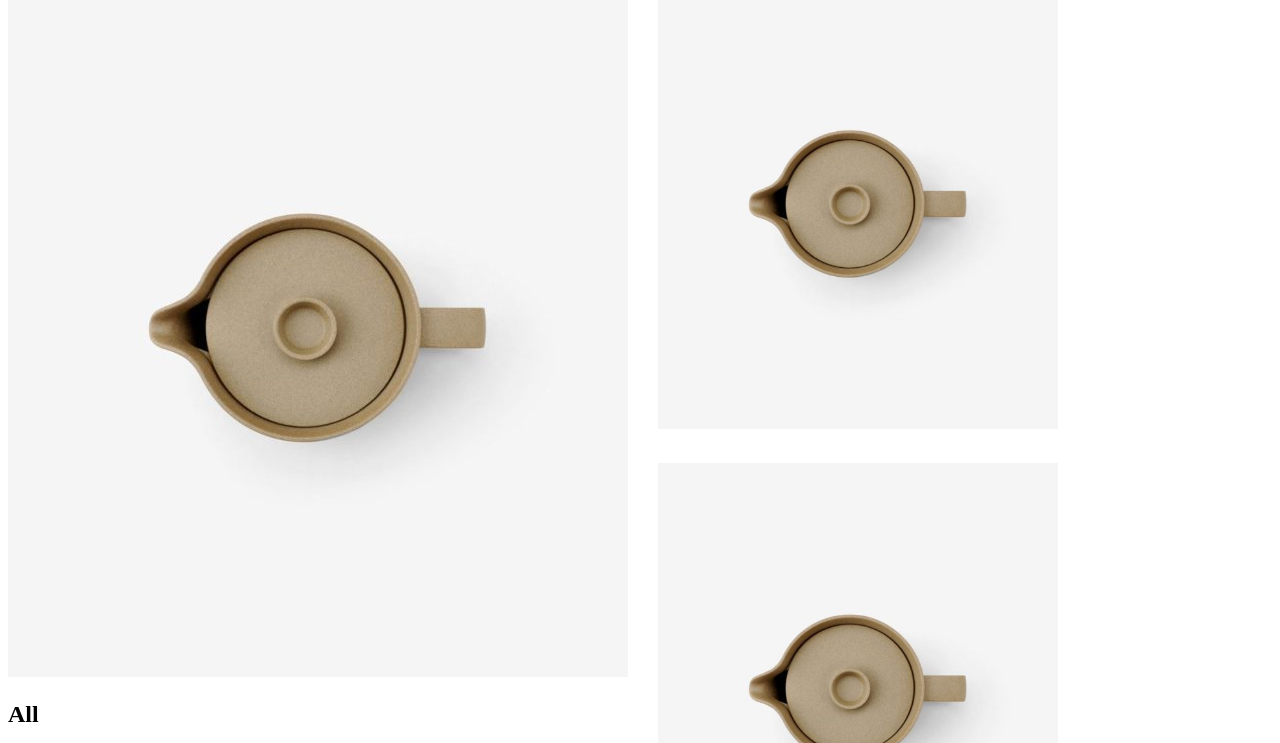
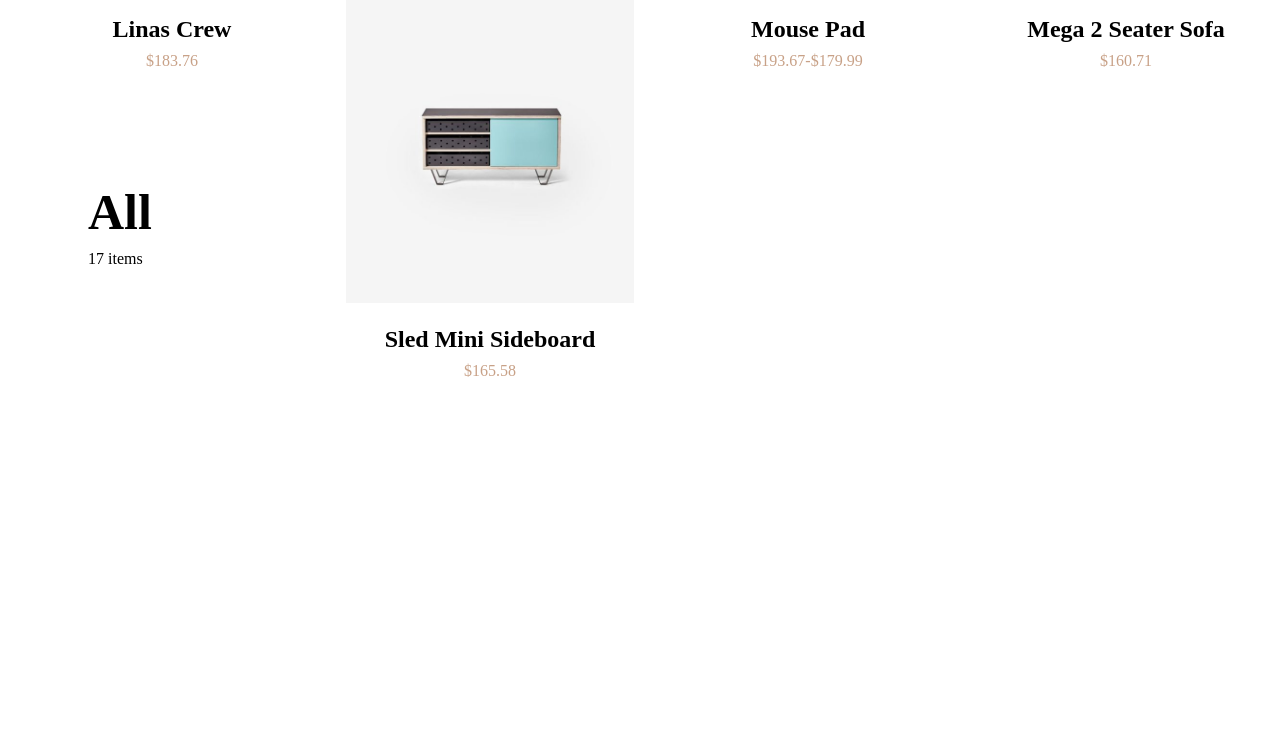
Before and after one commit to Rasel21378/Project, a plain HTML site: page index.html in a window 1280 px wide. Shown: the part 2057-2800 px from the top of the page. After the commit the page ends 2461 px from the top, so only its background shows below. Drawn offline with Linux system fonts and the light colour scheme.

Commit message:
product1

```diff
--- a/index.html
+++ b/index.html
@@ -154,52 +154,55 @@
       <div class="main_product">
   <div class="product_all">
     <div class="product_all_image">
-      <img src="/image/1-31-620x698.jpg" alt="" />
+      <img src="/image/h8-img3.jpg" alt="" />
     </div>
+    <div class="productTexttow">
       <h2>All</h2>
       <p>17 items</p>
+    </div>
+
   </div>
 
  <div class="reletad-product">
   <div class="product1">
     <div class="product_image">
-      <img src="/image/1-31-620x698.jpg" alt="" />
+      <img src="/image/1-33-600x675.jpg" alt="" />
       <button>+ADD TO CART</button>
     </div>
-    <div class="product_text">
-      <h2>Teapot</h2>
-      <p>$120.05</p>
+    <div class="productTextOne">
+      <h2>Linas Crew</h2>
+      <p>$183.76</p>
     </div>
   </div>
 
 <div class="product1">
   <div class="product_image">
-    <img src="/image/1-31-620x698.jpg" alt="" />
+    <img src="/image/2-29-600x675.jpg" alt="" />
     <button>+ADD TO CART</button>
   </div>
   <div class="productTextOne">
-    <h2>Teapot</h2>
-    <p>$120.05</p>
+    <h2>Sled Mini Sideboard</h2>
+    <p>$165.58</p>
   </div>
 </div>
 <div class="product1">
   <div class="product_image">
-    <img src="/image/1-31-620x698.jpg" alt="" />
+    <img src="/image/1-24-600x675.jpg" alt="" />
     <button>+ADD TO CART</button>
   </div>
-  <div class="product_text">
-    <h2>Teapot</h2>
-    <p>$120.05</p>
+  <div class="productTextOne">
+    <h2>Mouse Pad</h2>
+    <p>$193.67-$179.99</p>
   </div>
 </div>
 <div class="product1">
   <div class="product_image">
-    <img src="/image/1-31-620x698.jpg" alt="" />
+    <img src="/image/1-21-600x675.jpg" alt="" />
     <button>+ADD TO CART</button>
   </div>
-  <div class="product_text">
-    <h2>Teapot</h2>
-    <p>$120.05</p>
+  <div class="productTextOne">
+    <h2>Mega 2 Seater Sofa</h2>
+    <p>$160.71</p>
   </div>
 </div>
 </div>
--- a/style.css
+++ b/style.css
@@ -175,26 +175,14 @@ h6 {
   position: absolute;
   bottom: 120px;
   left: 80px;
-  /* width: 100%;
-    height: 100%; */
-  /* display: flex;
-    justify-content: left;
-    align-items: center;
-    text-align: none; */
   line-height: 5px;
 }
 .product2_text {
   position: absolute;
-  /* top: 100px;
-    left: 150px;
-    right: 200px; */
   bottom: 50px;
   width: 100%;
   height: 100%;
   line-height: 2px;
-  /* display: flex;
-    justify-content: center;
-    align-items: center; */
 }
 .product_text h1 {
   display: block;
@@ -334,8 +322,6 @@ h6 {
 .nav_text ul  li a{
   text-decoration: none;
   color: #e15f41;
-  /* background-color: black; */
-  /* border-bottom: #38ada9; */
   font-size: 20px;
   font-weight: 600;
 }
@@ -348,13 +334,45 @@ h6 {
 
 .main_product{
   display: flex;
-  gap: 30px;
-
+  gap: 20px;
 }
 
+.product_all{
+  position: relative;
+}
+.product_all_image{
+  /* width: 85%; */
+  height: auto;
+  transition: 0.5s ease;
+}
+.product_all_image:hover{
+  transform: scale(1.1);
+}
+.product_all_image:hover h2{
+  color: #d35400;
+}
+.productTexttow{
+  position: absolute;
+  bottom: 120px;
+  left: 80px;
+  line-height: 5px;
+}
+.productTexttow h2{
+  display: block;
+  top: 250px;
+  padding: 0;
+  left: 80px;
+  width: 100px;
+  height: 7px;
+  color: black;
+  font-size: 50px;
+}
+.productTexttow p{
+  color: black;
+  line-height: 2px;
+}
 .product1{
-
-  width: 25rem;
+  width: 18rem;
 }
 .product_image {
   position: relative;
@@ -394,11 +412,13 @@ h6 {
   background-color: black;
     color: #fff;
 }
-
+.product1 p{
+  color: #92430f80;
+}
 .product1 h2{
   margin-top: 30px;
   line-height: 5px;
-  font-weight: 300;
+  font-weight: 600;
   color: black
 }
 
```
